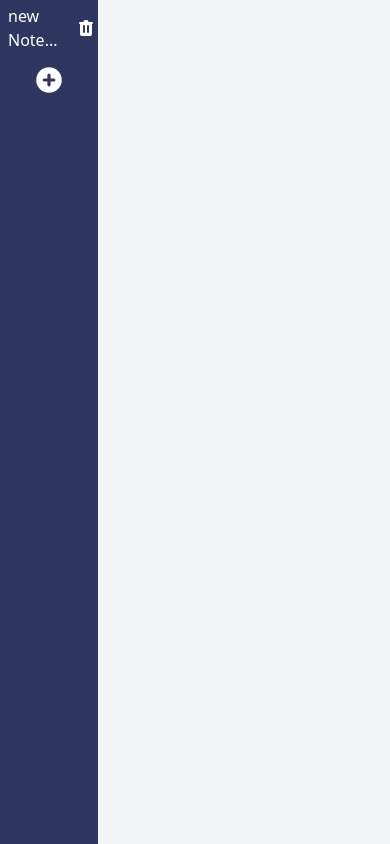
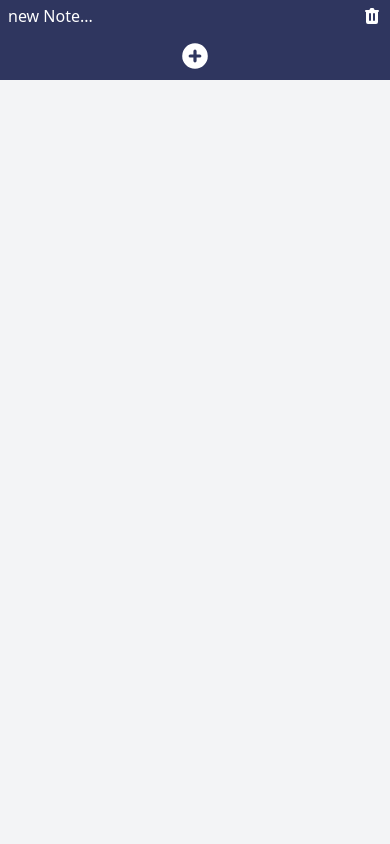
Before and after one commit to elf02/notes, a website: page public/index.html in a window 390 px wide. Both pictures are taken after a click on the button "new Note". Drawn offline with nearby package versions, Linux system fonts and the light colour scheme.

Commit message:
responsiveness

```diff
--- a/public/index.html
+++ b/public/index.html
@@ -15,8 +15,8 @@
 </head>
 <body class="font-sans bg-gray-100 antialiased">
   <div x-data="notes()" x-init="init()" x-cloak class="notes-app">
-    <div class="flex h-screen">
-      <div class="w-3/12 lg:w-2/12 bg-indigo-darker text-white overflow-auto">
+    <div class="flex flex-col md:flex-row h-screen">
+      <div class="w-full md:w-3/12 lg:w-2/12 bg-indigo-darker text-white overflow-auto">
         <ul class="notes-list list-none">
           <template x-for="note in notes" :key="note.id">
             <li
@@ -25,12 +25,12 @@
             >
               <div class="flex items-center">
                 <a
-                  class="block w-10/12 break-words"
+                  class="block flex-grow break-words"
                   x-text="formatTitle(note)"
                   @click.prevent="editNote(note)">
                 </a>
                 <a
-                  class="block w-2/12 text-xs hover:text-red-500 transition duration-200 ease-in-out"
+                  class="block text-xs hover:text-red-500 transition duration-200 ease-in-out"
                   @click.prevent="deleteNote(note)"
                 >
                   <svg xmlns="http://www.w3.org/2000/svg" class="ml-auto w-5 h-5" viewBox="0 0 20 20" fill="currentColor">
@@ -63,7 +63,7 @@
           </li>
         </ul>
       </div>
-      <div class="w-9/12 lg:w-10/12 bg-gray-100">
+      <div class="w-full flex-grow md:w-9/12 lg:w-10/12 bg-gray-100">
         <textarea
           class="w-full h-full bg-gray-100 py-2 px-5 outline-none"
           x-show="editedNote.id !== null"
```
Also changed, not shown: public/style.css.
